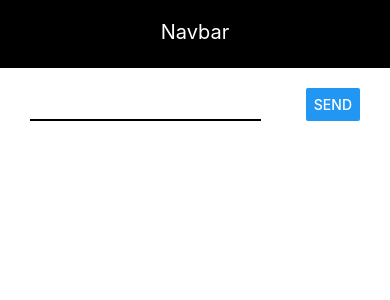
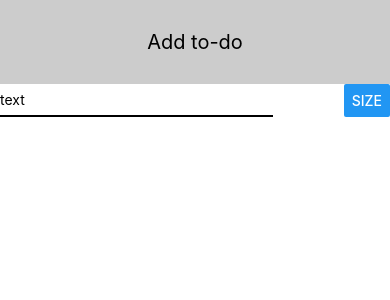
Before and after one commit to GaponovAlexey/react-native-demo, a React Native app: screen / in a window 390 px wide. Shown: the top 300 px of the page. Built offline with nearby package versions, Linux system fonts and the light colour scheme.

Commit message:
save today

```diff
--- a/App.js
+++ b/App.js
@@ -1,34 +1,27 @@
 import React, { useState } from 'react';
-import { FlatList, ScrollView, StyleSheet, Text, View } from 'react-native';
-import { AddTodo } from './src/AddTodo';
-import { Navbar } from './src/Navbar';
+import { FlatList, StyleSheet, Text, View } from 'react-native';
+import AddTodo from './src/AddTodo';
+import Navbar from './src/Navbar';
 import Todo from './src/Todo';
 
+
 export default function App() {
-  const [value, setValue] = useState([])
-  const newTodo = title => {
-    setValue(e => [{
+  const [state, setState] = useState([])
+  const addTodo = title => {
+    setState(e => [{
       id: Date.now().toString(),
       title
     }, ...e])
   }
-  const remuveTodo = id => {
-    setValue(e => e.filter(todo => todo.id !== id))
-  }
+
 
   return (
-    <View>
-      <Navbar title='Navbar' />
-      <View style={ styles.container } >
-        <AddTodo  onSubmit={ newTodo } />
-        <Text>
-          <FlatList
-            data={ value }
-            renderItem={ ({ item }) => (<Todo onRemove={ remuveTodo } key={ item.id }
-              todo={ item }
-            />) }
-          />
-        </Text>
+    <View style={ styles.container } >
+      <Navbar title='Add to-do' />
+      <AddTodo onSubmit={ addTodo } />
+      <View>
+        { state.map(e => <Todo key={ e.id } todo={ e } />) }
+
       </View>
     </View>
   );
@@ -37,7 +30,7 @@ export default function App() {
 
 const styles = StyleSheet.create({
   container: {
-    paddingHorizontal: 30,
-    paddingVertical: 20,
+    //paddingHorizontal: 30,
+    //paddingVertical: 20,
   },
 });
--- a/src/AddTodo.js
+++ b/src/AddTodo.js
@@ -1,34 +1,36 @@
 import React, { useState } from 'react'
-import { Alert, Button, StyleSheet, Text, TextInput, View } from 'react-native'
+import { Alert, Button, StyleSheet, TextInput, View } from 'react-native'
 
-export function AddTodo({ onSubmit }) {
+export default function AddTodo({ onSubmit }) {
+
 	const [value, setValue] = useState('')
-	const click = e => {
+
+	const PressTodo = () => {
 		if (value.trim()) {
 			onSubmit(value)
 			setValue('')
 		}
 	}
 
-
 	return (
-		<View style={ styles.addb }>
+		<View style={ styles.cont }  >
 			<TextInput
 				value={ value }
 				onChangeText={ setValue }
-				style={ styles.text } />
-			<Button title='send' onPress={ click } />
+				placeholder='text'
+				style={ styles.inp } />
+			<Button onPress={ PressTodo } title='size' />
 		</View>
 	)
 }
 
 const styles = StyleSheet.create({
-	addb: {
+	cont: {
 		flexDirection: 'row',
 		justifyContent: 'space-between',
 	},
-	text: {
+	inp: {
+		borderBottomWidth: 2,
 		width: '70%',
-		borderBottomWidth: 2,
 	}
 })
--- a/src/Navbar.js
+++ b/src/Navbar.js
@@ -1,24 +1,21 @@
 import React from 'react'
 import { StyleSheet, Text, View } from 'react-native'
 
-export function Navbar({ title }) {
+export default function Navbar({ title }) {
 	return (
-		<View style={ styles.navbar } >
+		<View style={ styles.container }>
 			<Text style={ styles.text }>{ title }</Text>
-		</View >
+		</View>
 	)
 }
 
 const styles = StyleSheet.create({
-	navbar: {
-		backgroundColor: '#000',
+	container: {
 		alignItems: 'center',
-		justifyContent: 'space-between',
-		padding: 20,
+		padding: 30,
+		backgroundColor: '#ccc',
 	},
 	text: {
 		fontSize: 20,
-		marginBottom: 4,
-		color: '#fff',
 	}
 })
--- a/src/Todo.js
+++ b/src/Todo.js
@@ -1,31 +1,12 @@
 import React from 'react'
-import { Button, StyleSheet, Text, View } from 'react-native'
+import { Button, StyleSheet, Text, TextInput, View } from 'react-native'
 
-export default function Todo({ todo, onRemove }) {
-
+export default function Todo({ todo }) {
 	return (
-		<View style={ { ...styles.todos } }  >
+		<View>
 			<Text>{ todo.title }</Text>
-			<Button style={styles.text} title='delet' onPress={ () => onRemove(todo.id) } />
 		</View>
 	)
 }
 
-const styles = StyleSheet.create({
-	todos: {
-		flexDirection: 'row',
-		justifyContent: 'space-between',
-
-		backgroundColor: '#eee',
-		borderRadius: 1,
-		padding: 10,
-		marginBottom: 6,
-
-
-	},
-	text: {
-		justifyContent: 'flex-end',
-		flexDirection: 'row',
-
-	}
-})
+const styles = StyleSheet.create({})
```
